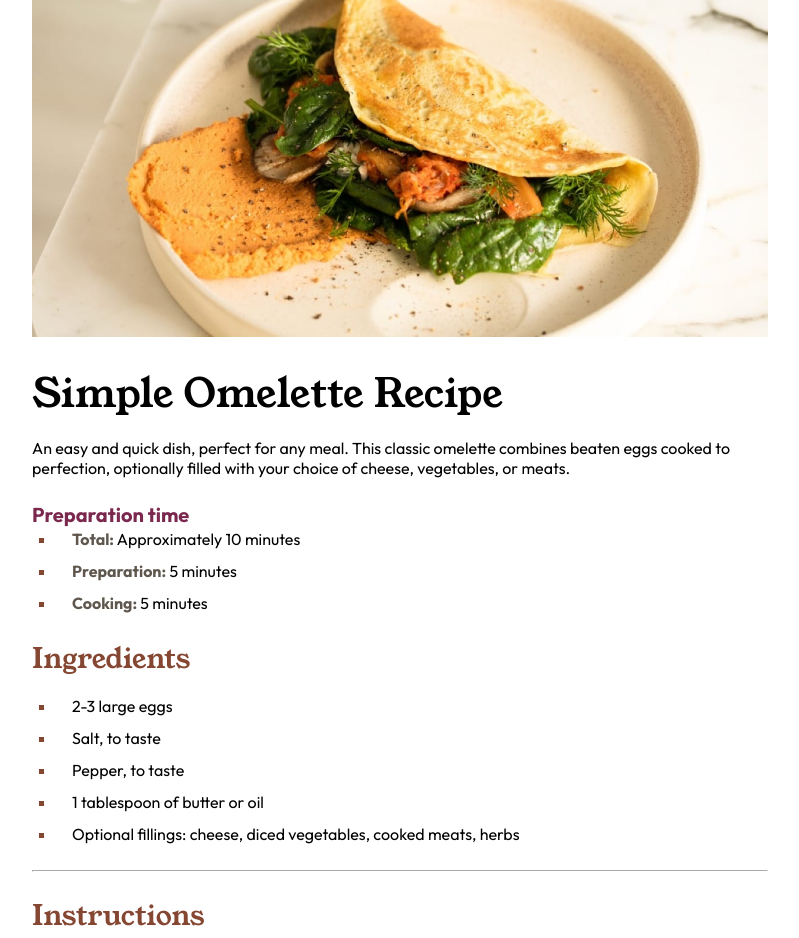
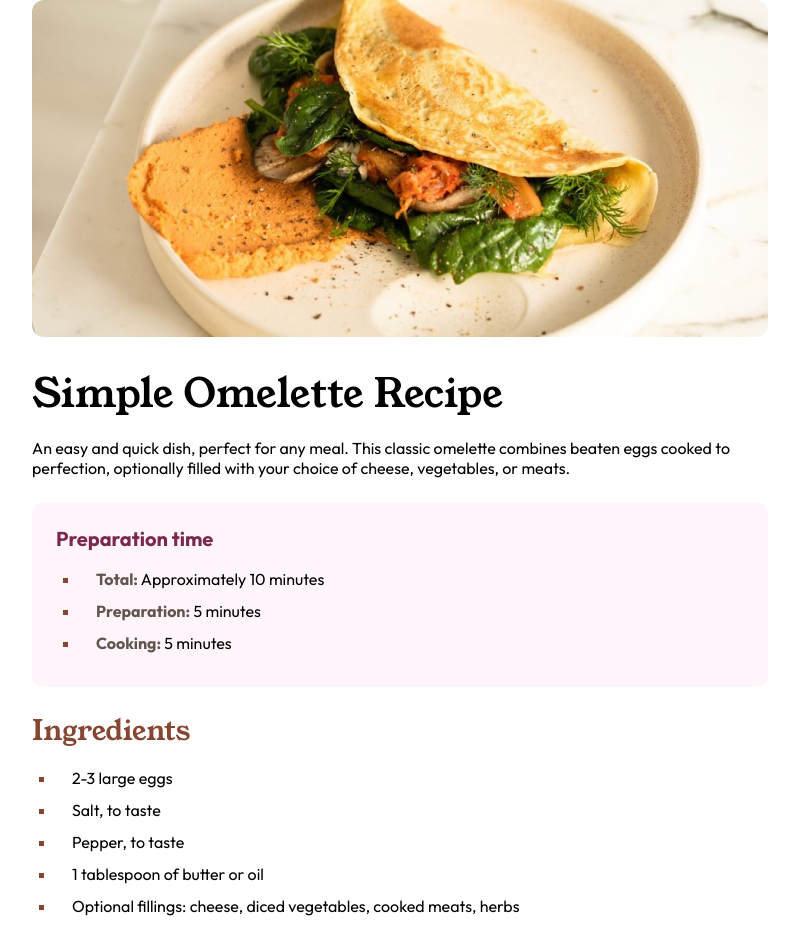
Before and after one commit to boysers/frontend-mentor-recipe-page, a plain HTML site: page index.html in a window 1280 px wide. Shown: the top 938 px of the page, without its empty margins (240-1039 px from the left). Drawn offline with Linux system fonts and the light colour scheme.

Commit message:
feat(card): preperation time styles

```diff
--- a/assets/css/style.css
+++ b/assets/css/style.css
@@ -73,11 +73,6 @@ h2 {
   color: var(--color-brown);
 }
 
-h3 {
-  font-size: 1.25rem;
-  color: var(--color-rose-800);
-}
-
 p {
   font-size: 1rem;
   margin-bottom: 1.5rem;
@@ -124,3 +119,23 @@ hr {
   margin: 0 auto;
   max-width: 736px;
 }
+
+.recipe__picture {
+  border-radius: 12px;
+}
+
+/* Card */
+.card {
+  background-color: var(--color-rose-50);
+  padding: 1.5rem;
+  border-radius: 12px;
+}
+
+.card__title {
+  font-size: 1.25rem;
+  color: var(--color-rose-800);
+}
+
+.card__body {
+  margin-top: 1rem;
+}
--- a/index.html
+++ b/index.html
@@ -17,6 +17,7 @@
       <img
         src="./assets/images/image-omelette.jpeg"
         alt="picture of simple omelette"
+        class="recipe__picture"
       />
       <h1>Simple Omelette Recipe</h1>
 
@@ -26,9 +27,9 @@
         choice of cheese, vegetables, or meats.
       </p>
 
-      <div>
-        <h3>Preparation time</h3>
-        <ul>
+      <div class="card">
+        <h3 class="card__title">Preparation time</h3>
+        <ul class="card__body">
           <li><strong>Total:</strong> Approximately 10 minutes</li>
           <li><strong>Preparation:</strong> 5 minutes</li>
           <li><strong>Cooking:</strong> 5 minutes</li>
```
